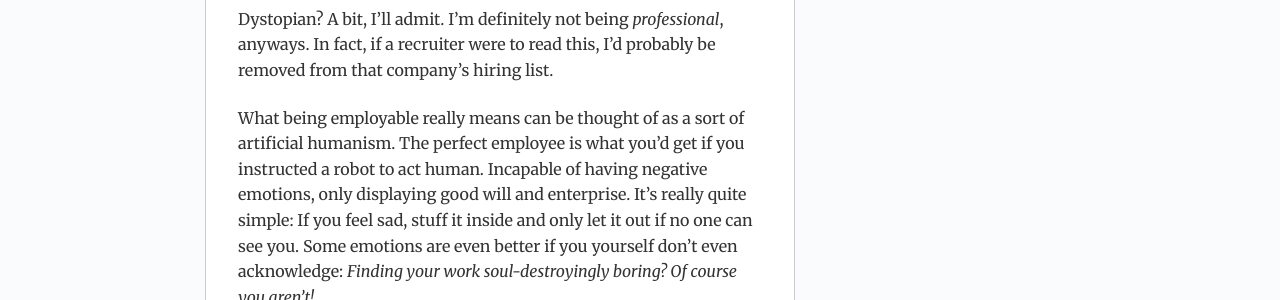
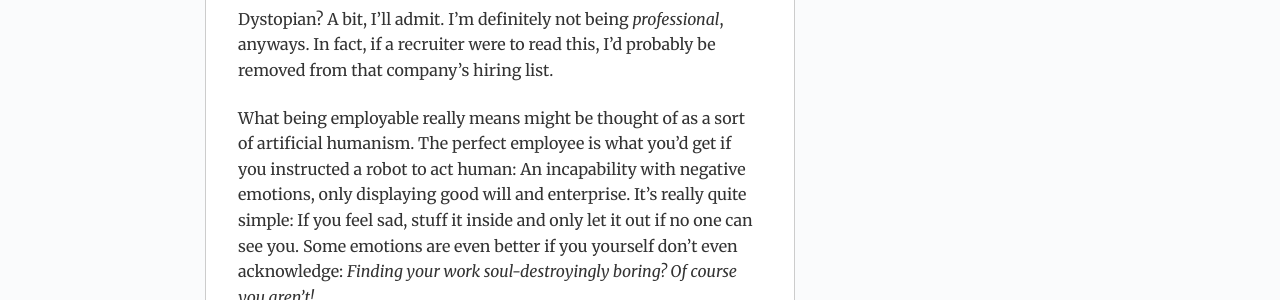
Before and after one commit to gdbroman/broman.blog, a Jekyll site: the page built from _posts/2020/2020-08-13-on-being-employable.md, in a window 1280 px wide. Shown: the part 1321-1621 px from the top of the page. Built offline with Jekyll 4.4.1, drawn with Linux system fonts in a browser that asks for light colours.

Commit message:
revision

```diff
--- a/_posts/2020/2020-08-13-on-being-employable.md
+++ b/_posts/2020/2020-08-13-on-being-employable.md
@@ -13,6 +13,6 @@ And then when you’re employed; returning home at noon with 90% of your mental
 
 Dystopian? A bit, I’ll admit. I'm definitely not being _professional_, anyways. In fact, if a recruiter were to read this, I’d probably be removed from that company’s hiring list.
 
-What being employable really means can be thought of as a sort of artificial humanism. The perfect employee is what you’d get if you instructed a robot to act human. Incapable of having negative emotions, only displaying good will and enterprise. It's really quite simple: If you feel sad, stuff it inside and only let it out if no one can see you. Some emotions are even better if you yourself don’t even acknowledge: _Finding your work soul-destroyingly boring? Of course you aren’t!_
+What being employable really means might be thought of as a sort of artificial humanism. The perfect employee is what you’d get if you instructed a robot to act human: An incapability with negative emotions, only displaying good will and enterprise. It's really quite simple: If you feel sad, stuff it inside and only let it out if no one can see you. Some emotions are even better if you yourself don’t even acknowledge: _Finding your work soul-destroyingly boring? Of course you aren’t!_
 
 And thanks to the publicity of the internet, you have to keep your “employability ranking” in mind even when you're on platforms that are supposedly not work-related such as Facebook and Instagram, since _anything you say on the internet may be used against you in the court of hiring._ Everything you post can be found with a quick Google search - and the recruiter _will_ Google search, mind you - so you better stay professional.
```
